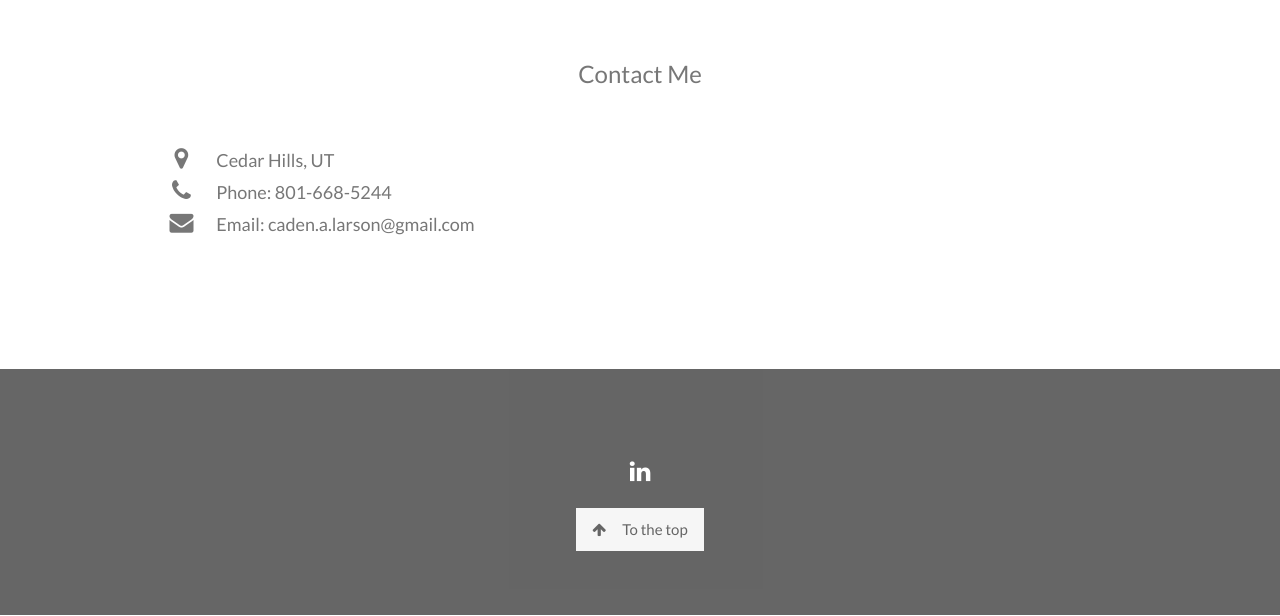
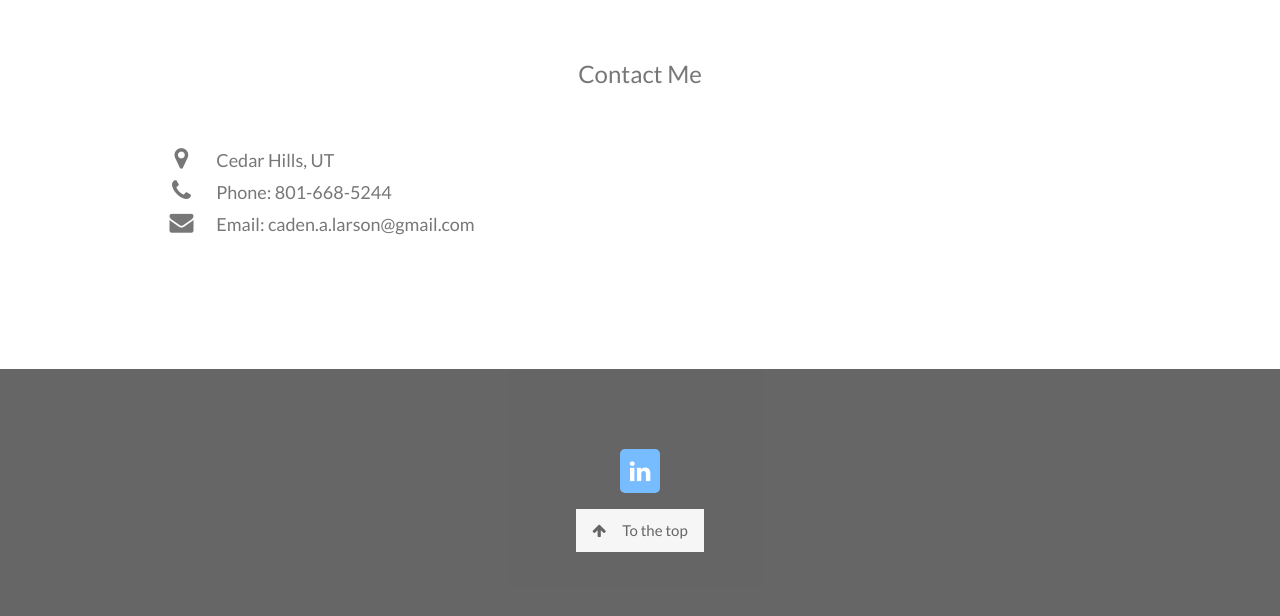
Before and after one commit to cadenlarson/cadenlarson.github.io, a plain HTML site: page index.html in a window 1280 px wide. Shown: the part 2714-3330 px from the top of the page. Drawn offline with nearby package versions, Linux system fonts and the light colour scheme.

Commit message:
edited linkedin logo

```diff
--- a/index.html
+++ b/index.html
@@ -226,7 +226,7 @@
     <!-- Footer -->
     <footer class="w3-center w3-black w3-padding-64 w3-opacity w3-hover-opacity-off">
         <div class="w3-xlarge w3-section">
-            <a href="https://www.linkedin.com/in/cadenlarson/" title="LinkedIn"><i class="fa fa-linkedin w3-hover-opacity"></i></a>
+            <a href="https://www.linkedin.com/in/cadenlarson/" title="LinkedIn"><i class="fa fa-linkedin w3-hover-opacity" style="background-color: dodgerblue; border-radius: 5px; padding: 10px;"></i></a>
         </div>
         <a href="#home" class="w3-button w3-light-grey"><i class="fa fa-arrow-up w3-margin-right"></i>To the top</a>
     </footer>
```
